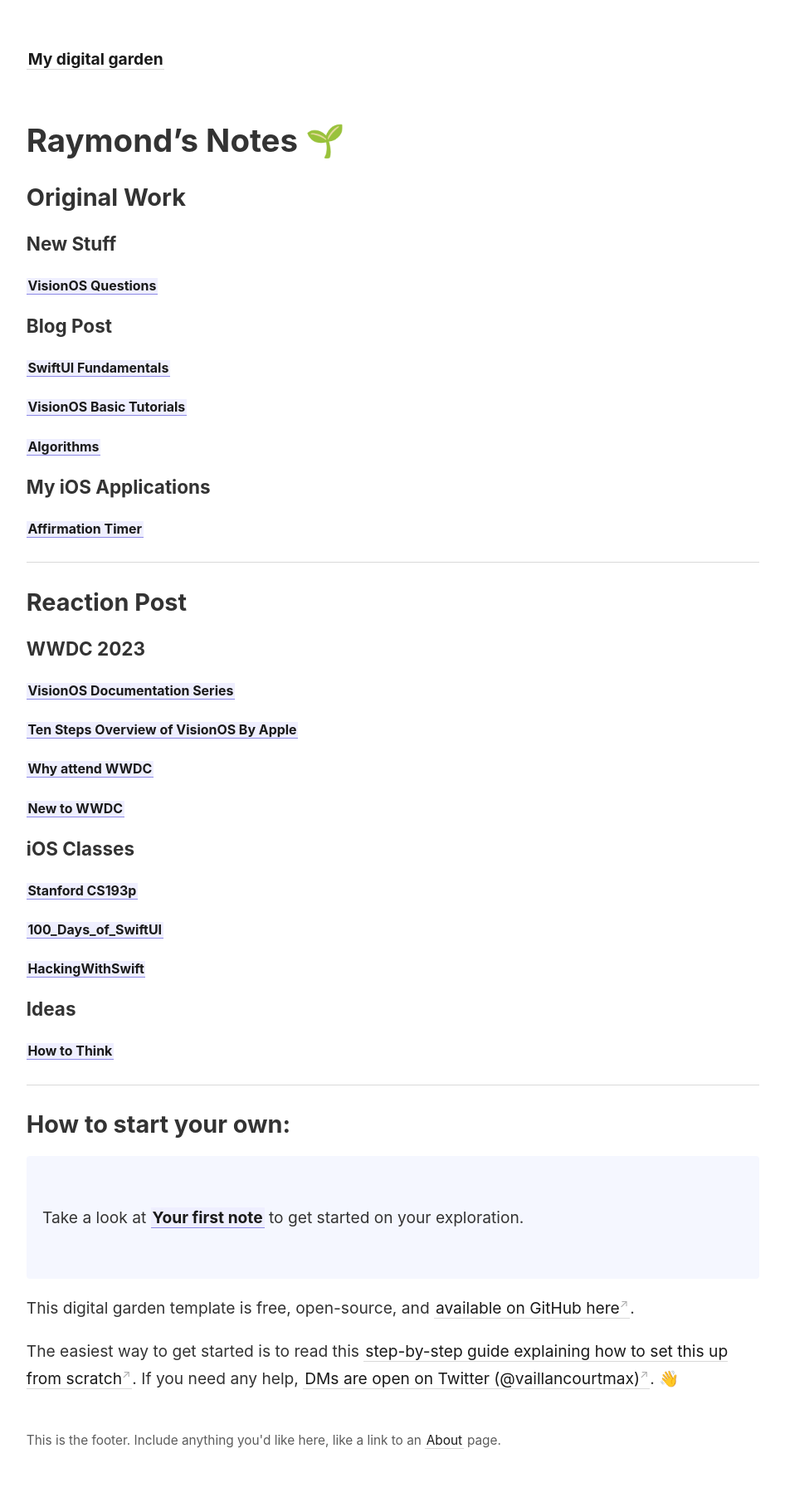
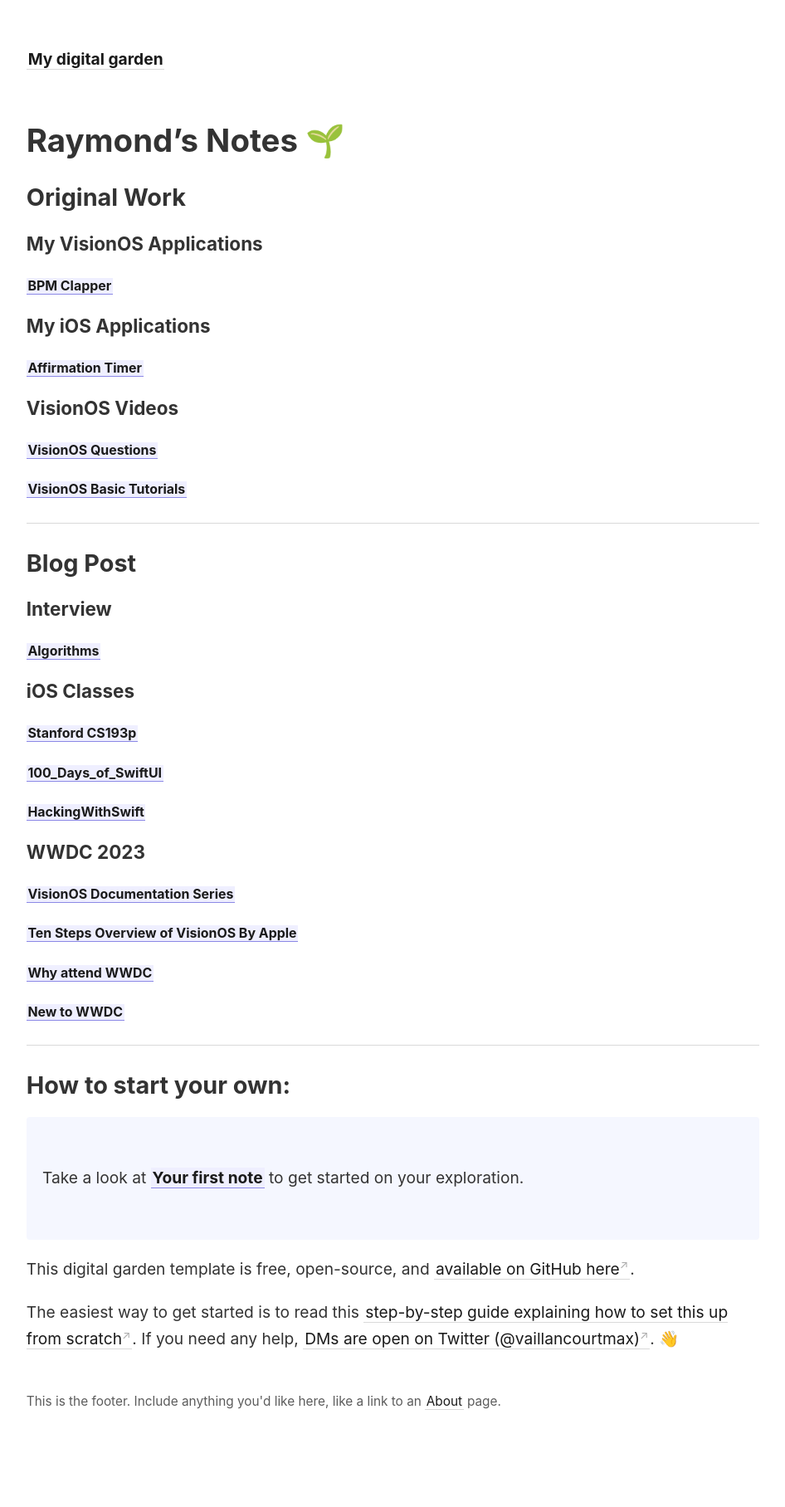
Before and after one commit to ahrchen/digital-garden-knowselfdaily, a Jekyll site: the page built from _pages/index.md, in a window 1280 px wide. Shown: the whole page at 83% size, without its empty margins (45-991 px from the left). Built offline with Jekyll 4.4.1, drawn with Linux system fonts in a browser that asks for light colours; after the commit the page ends 1769 px from its top, so only the background shows below that.

Commit message:
Add BPM Clapper

```diff
--- a/_pages/index.md
+++ b/_pages/index.md
@@ -7,36 +7,37 @@ permalink: /
 
 #  Raymond's Notes 🌱
 
+## Original Work
 
-
-## Original Work
-### New Stuff
-##### [[VisionOS Questions]]
-
-### Blog Post
-##### [[SwiftUI Fundamentals]]
-##### [[VisionOS Basic Tutorials]]
-##### [[Algorithms]]
+### My VisionOS Applications
+##### [[BPM Clapper]]
 
 ### My iOS Applications
 ##### [[Affirmation Timer]]
 
+### VisionOS Videos
+##### [[VisionOS Questions]]
+##### [[VisionOS Basic Tutorials]]
+
 ___
 
-## Reaction Post
+## Blog Post
+
+### Interview
+##### [[Algorithms]]
+
+### iOS Classes
+##### [[Stanford CS193p]]
+##### [[100_Days_of_SwiftUI]]
+##### [[HackingWithSwift]]
+
 ### WWDC 2023
 ##### [[VisionOS Documentation Series]]
 ##### [[Ten Steps Overview of VisionOS By Apple]]
 ##### [[Why attend WWDC]]
 ##### [[New to WWDC]]
 
-### iOS Classes
-##### [[Stanford CS193p]]
-##### [[100_Days_of_SwiftUI]]
-##### [[HackingWithSwift]]
 
-### Ideas
-##### [[How to Think]]
 
 ___
 
```
Also changed, not shown: _notes/Applications/visionOS/BPM Clapper.md (added, +14 -0 lines), _notes/Applications/iOS/Affirmation Timer/Affirmation Timer.md (renamed from _notes/Affirmation Timer/Affirmation Timer.md), assets/bpmClapper.jpg (added), 4 other files.
